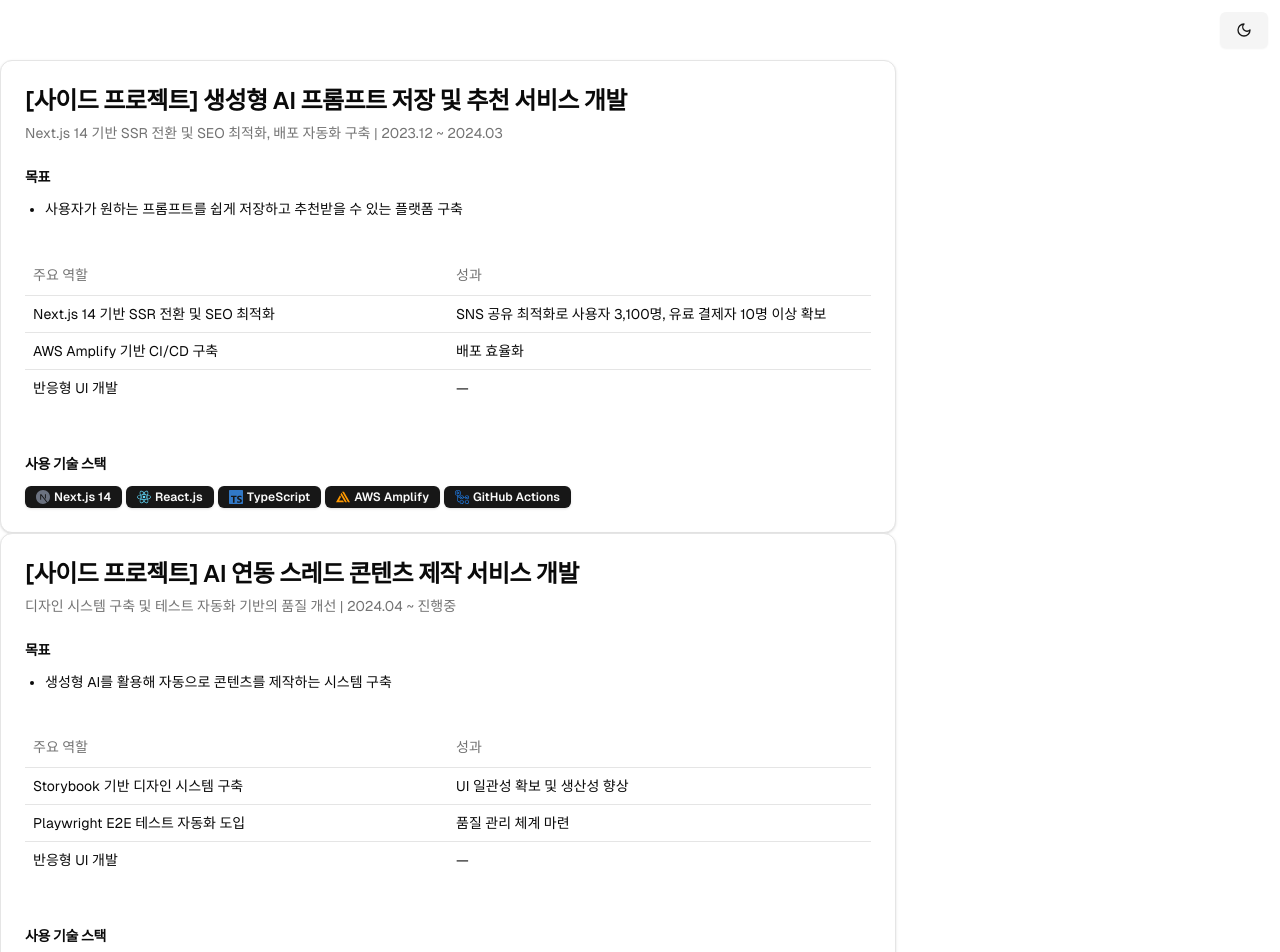
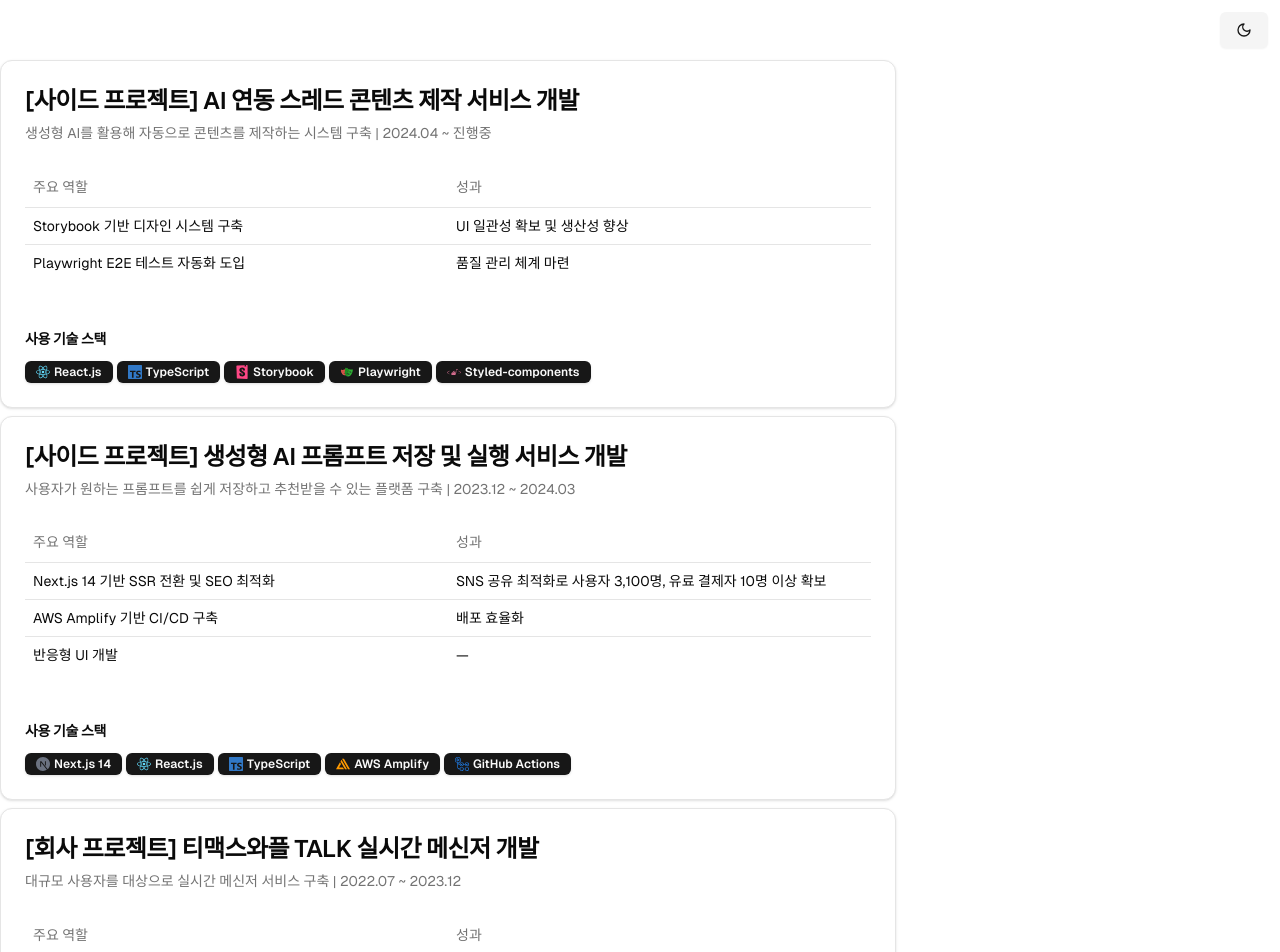
Before and after one commit to hailey-hy/new-personal-portfolio, a Next.js app: page / in a window 1280 px wide. Shown: the top 952 px of the page. Built offline with nearby package versions, Linux system fonts and the light colour scheme.

Commit message:
chore: 프로젝트 문구 수정

```diff
--- a/src/components/projects/ProjectCards.tsx
+++ b/src/components/projects/ProjectCards.tsx
@@ -26,15 +26,15 @@
           <Typos typo="h3">{project.title}</Typos>
         </CardTitle>
         <CardDescription>
-          {project.subTitle} | {project.period}
+          {project.goal} | {project.period}
         </CardDescription>
       </CardHeader>
-      <CardContent>
+      {/* <CardContent>
         <Typos typo="h5">목표</Typos>
         <Typos typo="list">
           <li>{project.goal}</li>
         </Typos>
-      </CardContent>
+      </CardContent> */}
       <CardContent>
         <div className="overflow-auto mb-6">
           <Table>
--- a/src/components/projects/index.tsx
+++ b/src/components/projects/index.tsx
@@ -5,7 +5,7 @@
 const Projects = () => {
   const projects = PROJECTS;
   return (
-    <div>
+    <div className="flex gap-2 flex-col">
       {projects.map((project) => (
         <ProjectCards project={project} key={project.title} />
       ))}
--- a/src/constants/project.ts
+++ b/src/constants/project.ts
@@ -11,7 +11,29 @@
 
 export const PROJECTS: ProjectType[] = [
   {
-    title: "[사이드 프로젝트] 생성형 AI 프롬프트 저장 및 추천 서비스 개발",
+    title: "[사이드 프로젝트] AI 연동 스레드 콘텐츠 제작 서비스 개발",
+    subTitle: "디자인 시스템 구축 및 테스트 자동화 기반의 품질 개선",
+    period: "2024.04 ~ 진행중",
+    goal: "생성형 AI를 활용해 자동으로 콘텐츠를 제작하는 시스템 구축",
+    mainRole: [
+      "Storybook 기반 디자인 시스템 구축",
+      "Playwright E2E 테스트 자동화 도입",
+    ],
+    performance: ["UI 일관성 확보 및 생산성 향상", "품질 관리 체계 마련"],
+    usedSkills: [
+      "React.js",
+      "TypeScript",
+      "Storybook",
+      "Playwright",
+      "Styled-components",
+    ],
+    insight: [
+      "빠른 개발만큼 중요한 것은 코드 품질 관리와 시스템 일관성이라는 걸 체감했습니다.",
+      "디자인 시스템과 테스트 자동화는 개발 속도뿐 아니라 서비스 확장성과 유지보수성에 직결된다는 것을 경험했습니다.",
+    ],
+  },
+  {
+    title: "[사이드 프로젝트] 생성형 AI 프롬프트 저장 및 실행 서비스 개발",
     subTitle: "Next.js 14 기반 SSR 전환 및 SEO 최적화, 배포 자동화 구축",
     period: "2023.12 ~ 2024.03",
     goal: "사용자가 원하는 프롬프트를 쉽게 저장하고 추천받을 수 있는 플랫폼 구축",
@@ -34,29 +56,6 @@
     insight: [
       "단순 기능 구현이 아니라, 검색 최적화/퍼포먼스 개선이 사용자 경험에 직결된다는 것을 체감했습니다.",
       "초기 개발 단계부터 운영성과를 고려한 설계(SEO, SNS OG 최적화, 배포 자동화)가 중요하다는 인사이트를 얻었습니다.",
-    ],
-  },
-  {
-    title: "[사이드 프로젝트] AI 연동 스레드 콘텐츠 제작 서비스 개발",
-    subTitle: "디자인 시스템 구축 및 테스트 자동화 기반의 품질 개선",
-    period: "2024.04 ~ 진행중",
-    goal: "생성형 AI를 활용해 자동으로 콘텐츠를 제작하는 시스템 구축",
-    mainRole: [
-      "Storybook 기반 디자인 시스템 구축",
-      "Playwright E2E 테스트 자동화 도입",
-      "반응형 UI 개발",
-    ],
-    performance: ["UI 일관성 확보 및 생산성 향상", "품질 관리 체계 마련"],
-    usedSkills: [
-      "React.js",
-      "TypeScript",
-      "Storybook",
-      "Playwright",
-      "Styled-components",
-    ],
-    insight: [
-      "빠른 개발만큼 중요한 것은 코드 품질 관리와 시스템 일관성이라는 걸 체감했습니다.",
-      "디자인 시스템과 테스트 자동화는 개발 속도뿐 아니라 서비스 확장성과 유지보수성에 직결된다는 것을 경험했습니다.",
     ],
   },
   {
```
